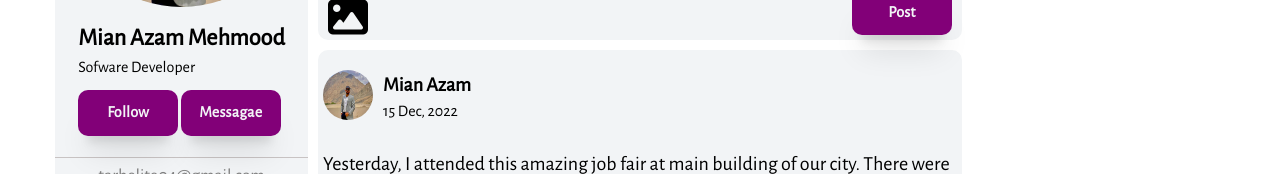
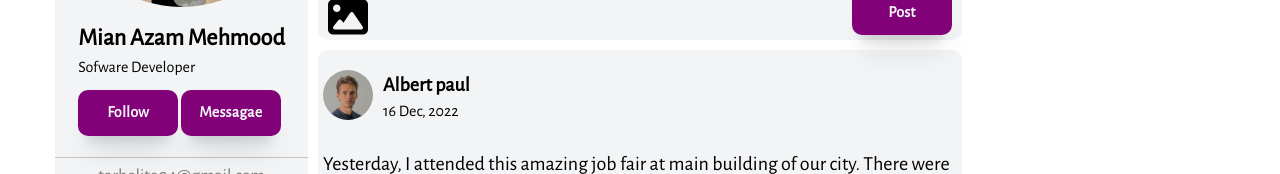
Before and after one commit to mian-azam/employment-hub, a plain HTML site: page home.html in a window 1280 px wide. Shown: the part 276-450 px from the top of the page. Drawn offline with nearby package versions, Linux system fonts and the light colour scheme; no server answers.

Commit message:
Completed

```diff
--- a/home.html
+++ b/home.html
@@ -94,8 +94,8 @@
                 <div class="post-one">
                     <div class="post-head">
                         <div class="user-pic">
-                            <img src="./assets/media/my-img.jpeg" class="img">
-                            <p><span class="para">Mian Azam</span><br>15 Dec, 2022</p>
+                            <img src="./assets/media/man.jpg" class="img">
+                            <p><span class="para">Albert paul</span><br>16 Dec, 2022</p>
                             <p></p>
                         </div>
                     </div>
```
Also changed, not shown: assets/media/man.jpg (added).
